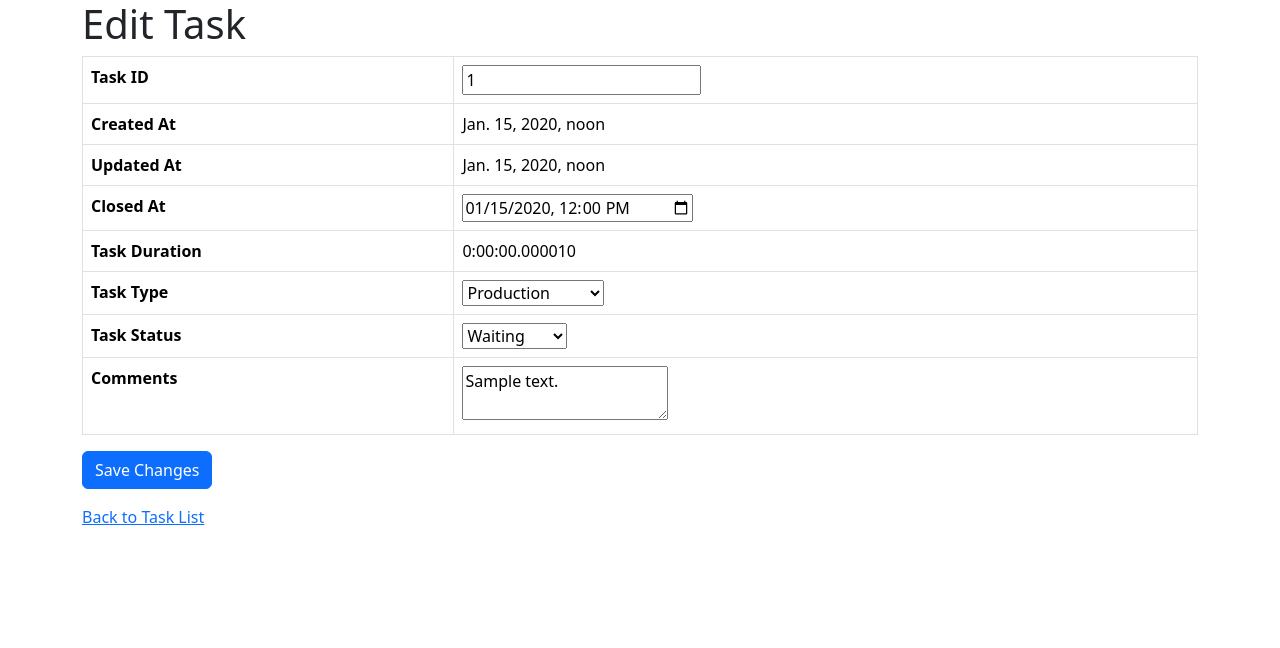
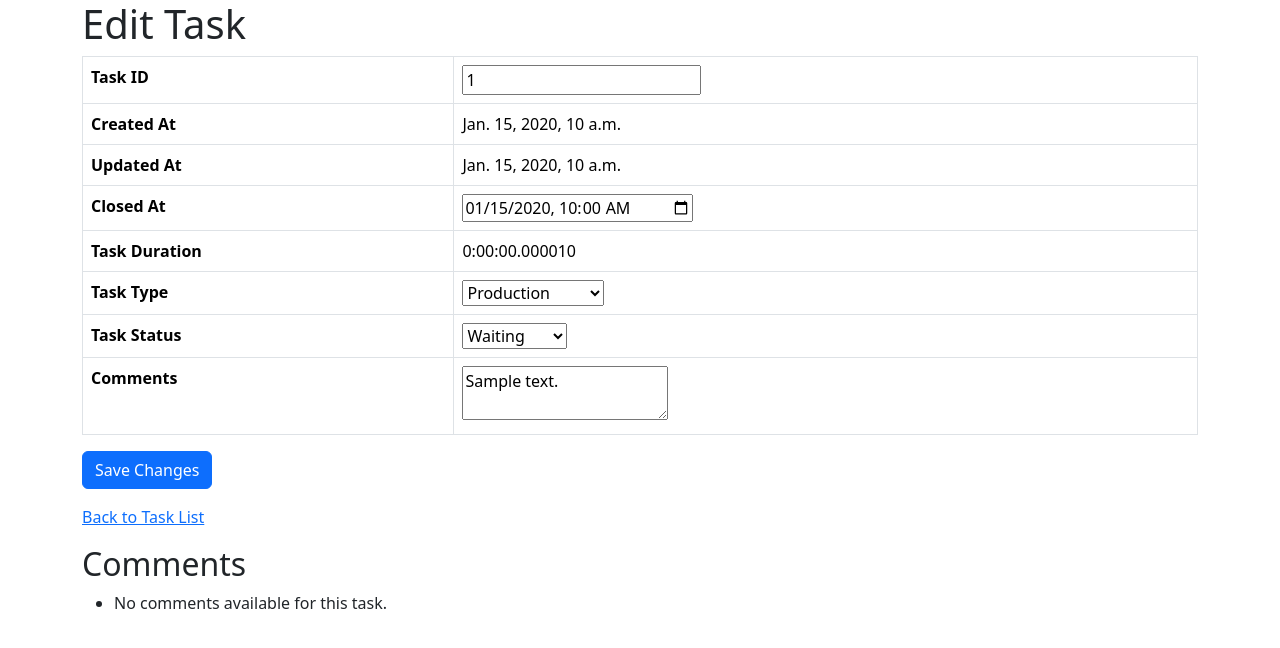
Before and after one commit to TonyIvanoff/time_tracker, a Django app: page /task_tracker/task/00000000-0000-0000-0000-000000000001 in a window 1280 px wide. Shown: the top 648 px of the page. Run offline with Django 5.2, Linux system fonts and the light colour scheme; tables that the repository leaves empty hold one stand-in row (values such as "Sample post").

Commit message:
added Comment class for tracking comment history

```diff
--- a/tracker/task_tracker/models.py
+++ b/tracker/task_tracker/models.py
@@ -33,3 +33,10 @@
     )
 
     status = models.CharField(max_length=1, choices=TASK_STATUS, blank=True, default='w')
+
+
+class Comment(models.Model):
+    task_id = models.ForeignKey(Task, on_delete=models.CASCADE)
+    comment = models.CharField(max_length=250, editable=False)
+    created_at = models.DateTimeField(auto_now_add=True)
+    # comment_by = models.CharField(max_length=50)
--- a/tracker/task_tracker/templates/task_tracker/task_detail.html
+++ b/tracker/task_tracker/templates/task_tracker/task_detail.html
@@ -61,6 +61,17 @@
         </form>
         <p></p>
         <a href="{% url 'index' %}">Back to Task List</a>
+        <p></p>
+        <h2>Comments</h2>
+        <ul>
+            {% for comment in comments %}
+                <li>
+                    <strong>{{ comment.created_at|date:"Y-m-d H:i" }}</strong>: {{ comment.text }}
+                </li>
+            {% empty %}
+                <li>No comments available for this task.</li>
+            {% endfor %}
+        </ul>
     </div>
 </body>
 </html>
--- a/tracker/task_tracker/views.py
+++ b/tracker/task_tracker/views.py
@@ -36,3 +36,8 @@
         task.save()
         return redirect('task_detail', pk=task.pk)  # Redirect to the same page after saving
     return render(request, 'task_tracker/task_detail.html', {'task': task})
+
+def comment_history(request, pk):
+    task = get_object_or_404(Task, pk=pk)
+    comments = task.comment_set.all()
+    return render(request, 'task_tracker/task_detail.html', {'task': task, 'comments': comments})
--- a/tracker/tracker/settings.py
+++ b/tracker/tracker/settings.py
@@ -13,6 +13,7 @@
 from pathlib import Path
 from dotenv import load_dotenv
 import os
+import time
 
 
 load_dotenv()
@@ -118,7 +119,7 @@
 
 LANGUAGE_CODE = 'en-us'
 
-TIME_ZONE = 'Europe/Vilnius'
+TIME_ZONE = time.tzname[0]
 
 USE_I18N = True
 
```
Also changed, not shown: tracker/task_tracker/migrations/0003_comment.py (added).
